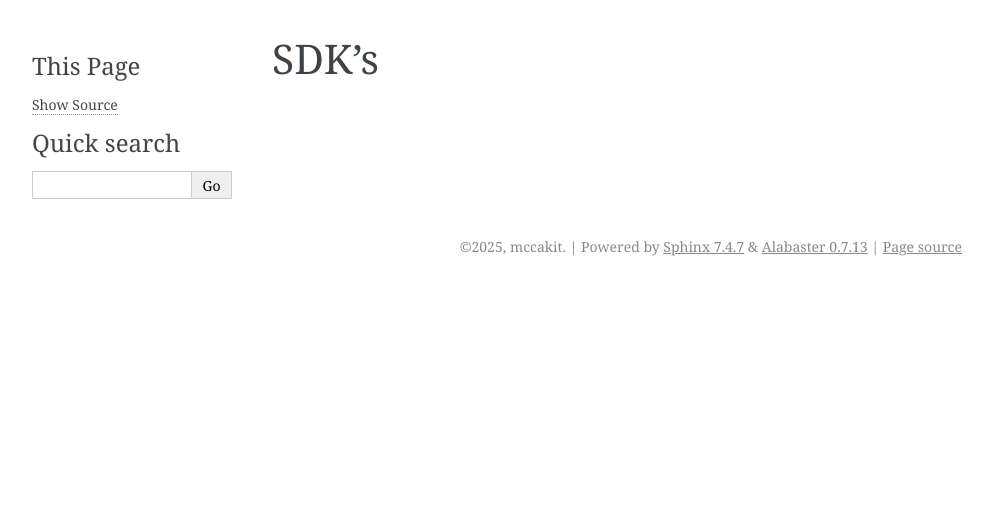
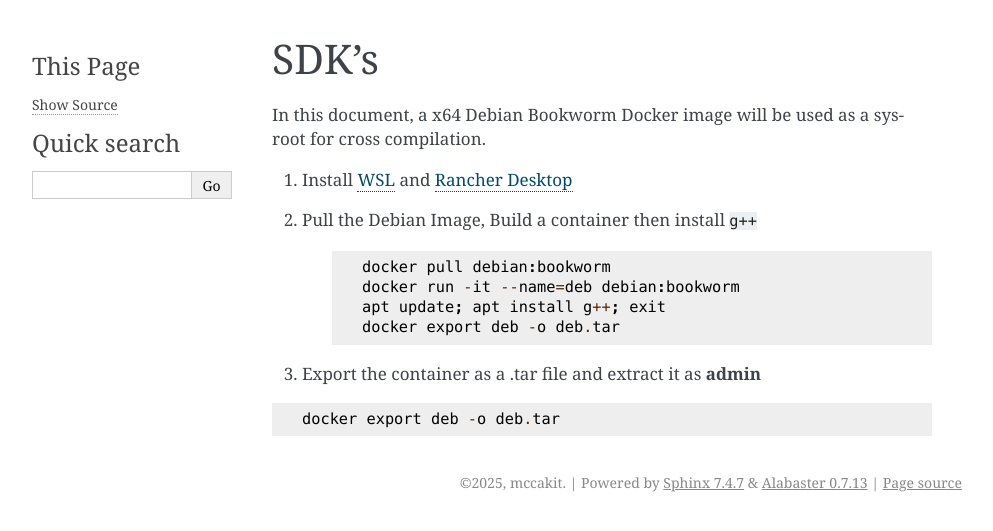
Before and after one commit to mccakit/learn_xmake, a Sphinx documentation site: the page built from docs/source/development_enviroment/sdks.rst, in a window 1280 px wide. Shown: the top 531 px of the page, without its empty margins (148-1141 px from the left). Built offline with Sphinx 7.4.7, drawn with Linux system fonts in a browser that asks for light colours.

```diff
--- a/docs/source/development_enviroment/extra.rst
+++ /dev/null
@@ -1,3 +0,0 @@
-#######
- Extra
-#######
--- a/docs/source/development_enviroment/index.rst
+++ b/docs/source/development_enviroment/index.rst
@@ -10,4 +10,3 @@
    toolchains
    sdks
    editor
-   extra
--- a/docs/source/development_enviroment/sdks.rst
+++ b/docs/source/development_enviroment/sdks.rst
@@ -1,3 +1,25 @@
 #######
  SDK's
 #######
+
+In this document, a x64 Debian Bookworm Docker image will be used as a
+sysroot for cross compilation.
+
+#. Install `WSL
+   <https://learn.microsoft.com/en-us/windows/wsl/install>`_ and
+   `Rancher Desktop <https://rancherdesktop.io/>`_
+
+#. Pull the Debian Image, Build a container then install ``g++``
+
+    .. code::
+
+        docker pull debian:bookworm
+        docker run -it --name=deb debian:bookworm
+        apt update; apt install g++; exit
+        docker export deb -o deb.tar
+
+#. Export the container as a .tar file and extract it as **admin**
+
+.. code::
+
+    docker export deb -o deb.tar
```
Also changed, not shown: docs/source/development_enviroment/editor.rst (+17 -0 lines), docs/source/development_enviroment/toolchains.rst (+18 -0 lines).
